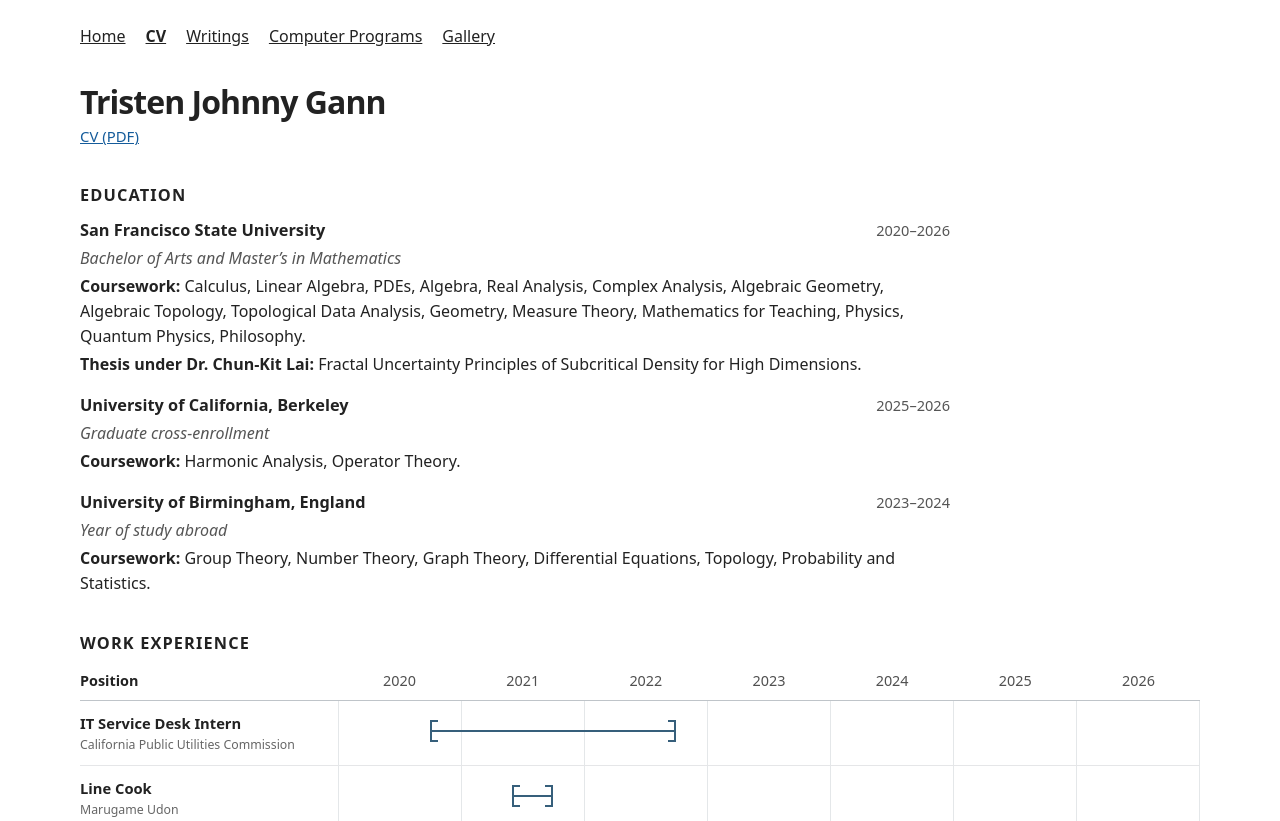
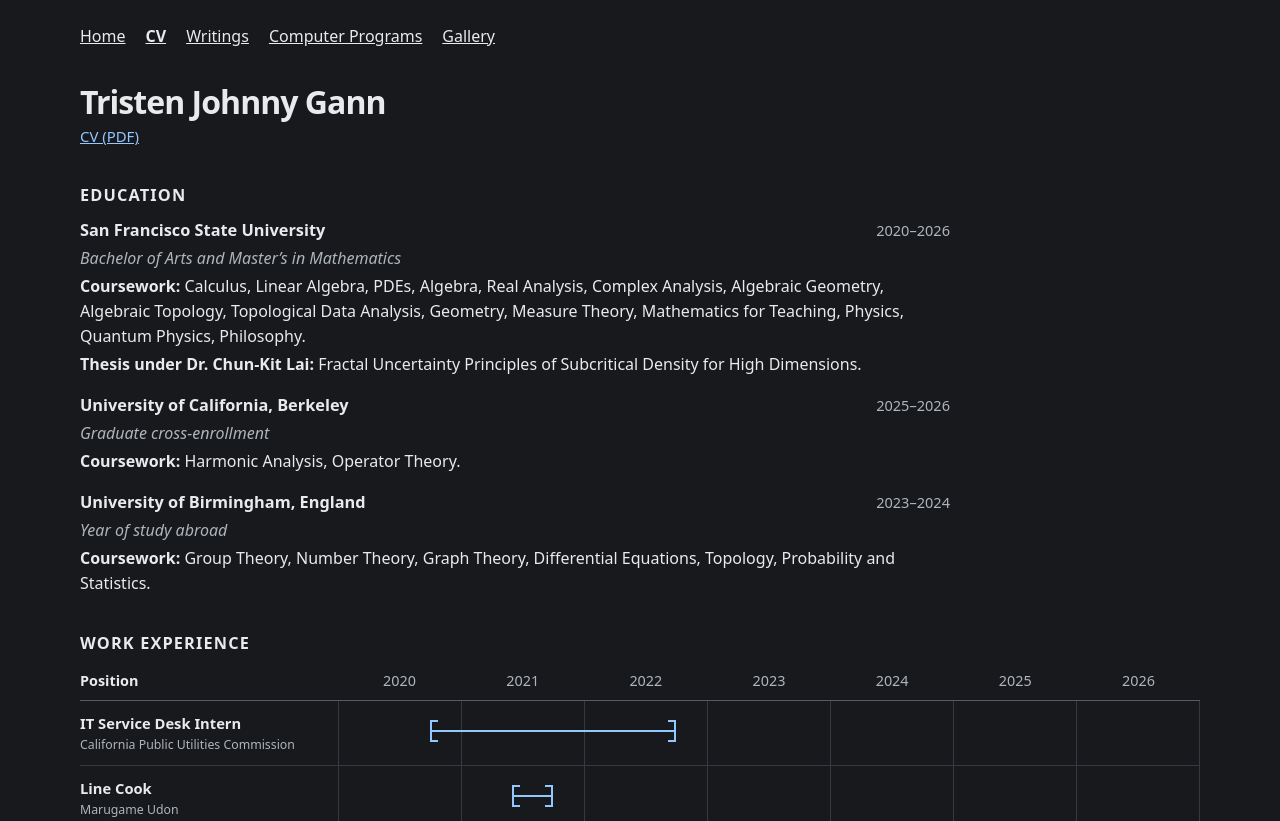
Before and after one commit to trizzy2job/trizzy2job.github.io, a plain HTML site: page cv2.html in a window 1280 px wide. Shown: the top 821 px of the page. Drawn offline with Linux system fonts and the dark colour scheme.

Commit message:
Add files via upload

```diff
--- a/style.css
+++ b/style.css
@@ -44,3 +44,84 @@ footer { border-top: 1px solid #ddd; padding-top: 12px; color: #555; }
   font-size: 0.9rem;
   font-style: normal;
 }
+/* Automatically use dark colors when the visitor prefers dark mode. */
+@media (prefers-color-scheme: dark) {
+  :root {
+    color-scheme: dark;
+  }
+
+  html, body {
+    background-color: #17191c;
+  }
+
+  body {
+    color: #e9eaec;
+  }
+
+  a {
+    color: #93c7ff;
+  }
+
+  a:hover {
+    color: #badcff;
+  }
+
+  nav a {
+    color: inherit;
+  }
+
+  footer {
+    border-top-color: #41454a;
+    color: #b2b6bc;
+  }
+
+  .about-quote cite {
+    color: #aab0b8;
+  }
+
+  /* The CV page declares some colors in its own <style> block.
+     These overrides therefore use !important where necessary. */
+  .cv-contact,
+  .cv-date,
+  .cv-subtitle,
+  .timeline-intro,
+  .timeline-caption,
+  .job small,
+  .timeline-years,
+  .timeline-detail .detail-dates {
+    color: #afb5bc !important;
+  }
+
+  .timeline-axis {
+    border-bottom-color: #555b62 !important;
+  }
+
+  .timeline-row {
+    border-bottom-color: #353a40 !important;
+  }
+
+  .track {
+    background-image: linear-gradient(to right, #353a40 1px, transparent 1px) !important;
+    border-right-color: #353a40 !important;
+  }
+
+  .interval {
+    --ink: #93c7ff !important;
+  }
+
+  .interval:hover,
+  .interval:focus-visible {
+    --ink: #c0e1ff !important;
+  }
+
+  .interval:focus-visible {
+    outline-color: #c0e1ff !important;
+  }
+
+  .timeline-detail {
+    background-color: #25292e !important;
+    color: #e9eaec !important;
+    border-color: #555b62 !important;
+    box-shadow: 0 7px 24px #0008 !important;
+  }
+}
```
